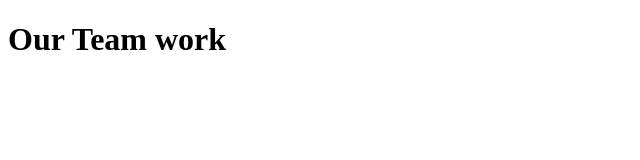
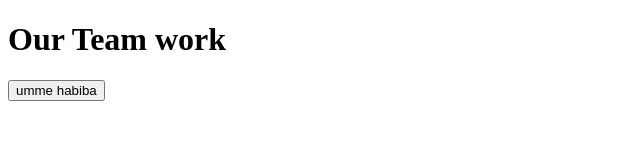
Before and after one commit to Iqbalhossen07/team-work, a plain HTML site: page index.html in a window 1280 px wide. Shown: the whole page, without its empty margins (0-640 px from the left). Drawn offline with Linux system fonts and the light colour scheme.

Commit message:
umme habiba

```diff
--- a/index.html
+++ b/index.html
@@ -7,5 +7,6 @@
 </head>
 <body>
     <h1>Our Team work</h1>
+    <button> umme habiba</button>
 </body>
 </html>
```
